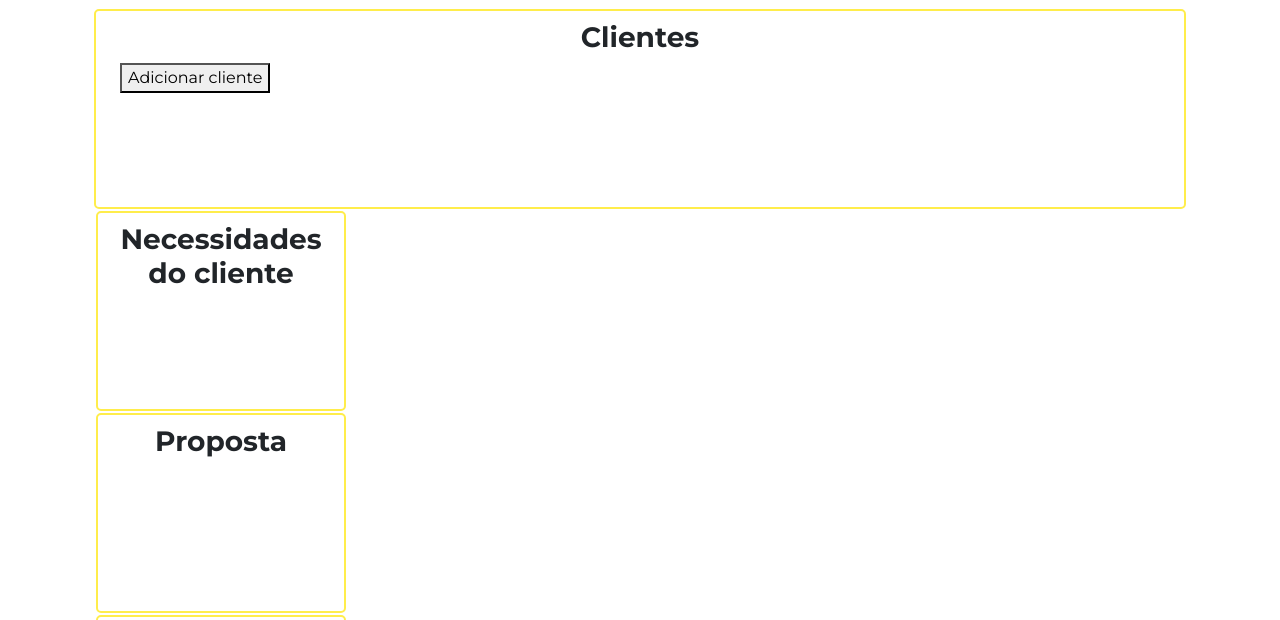
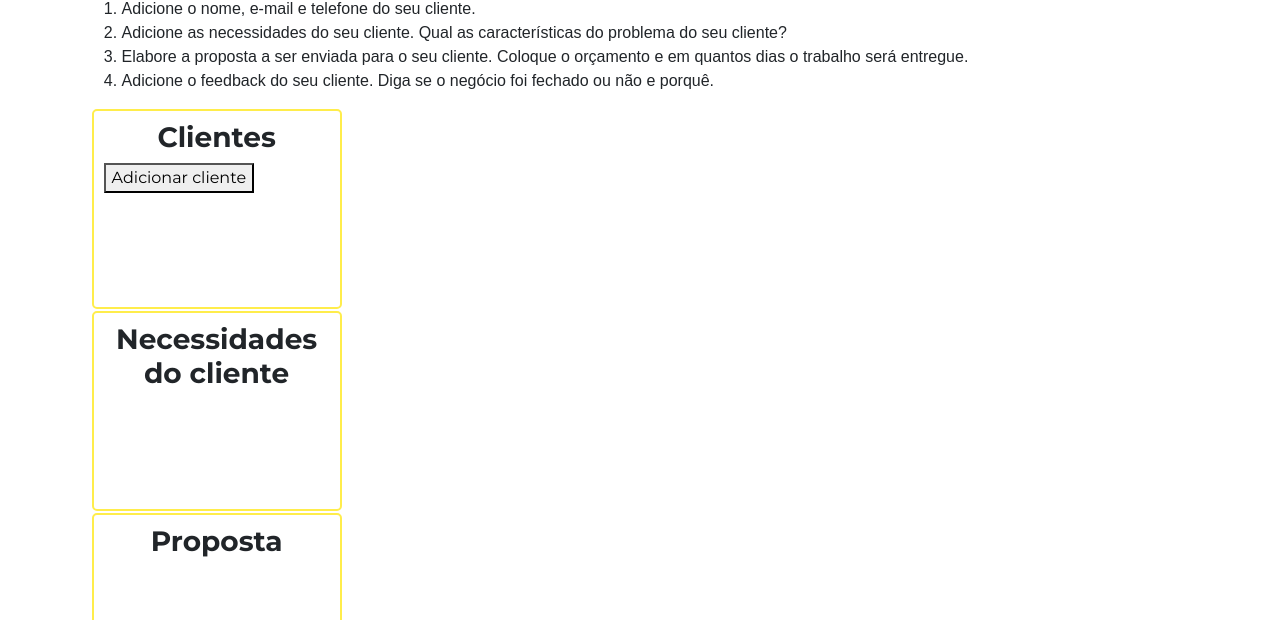
Before and after one commit to Karla-Silva/CRM, a website: page vendas.html in a window 1280 px wide. Shown: the part 149-769 px from the top of the page. Drawn offline with nearby package versions, Linux system fonts and the light colour scheme.

Commit message:
consertando página de vendas

```diff
--- a/css/styles.css
+++ b/css/styles.css
@@ -1,5 +1,11 @@
 *, *::before, *::after {
     box-sizing: border-box;
+}
+
+#main-vendas{
+  margin-top: 100px;
+  margin-left: 7vw;
+  margin-right: 7vw;
 }
 
 #instrucoes{
--- a/vendas.html
+++ b/vendas.html
@@ -46,7 +46,7 @@
             </div>
         </div>
     </nav>
-    <main>
+    <main id="main-vendas">
         <div>
             <h2>Instruções:</h2>
             <ol id="instrucoes">
@@ -60,8 +60,7 @@
         </div>
 
         <div class="todas-etapas">
-            <div class="container todas-etapas">
-                <div id="clientes" class="etapa container column">
+                <div id="clientes" class="etapa">
                     <h3>Clientes</h3>
                     <button id="adicionar-cliente" class="botao">Adicionar cliente</button>
                     <div id="criando-cliente"></div>
@@ -70,15 +69,12 @@
                 <div id="necessidades" class="etapa">
                     <h3>Necessidades do cliente</h3>
                 </div>
-            </div>
-            <div class="container todas-etapas">
                 <div id="proposta" class="etapa">
                     <h3>Proposta</h3>
                 </div>
                 <div id="resultado" class="etapa">
                     <h3>Negócio Fechado</h3>
                 </div>
-            </div>
         </div>
     </main>
 
```
